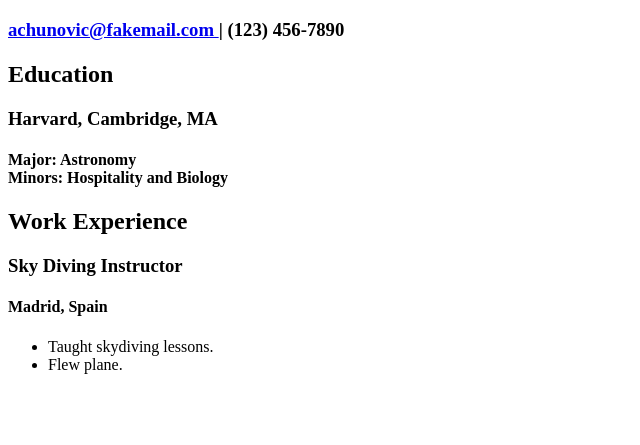
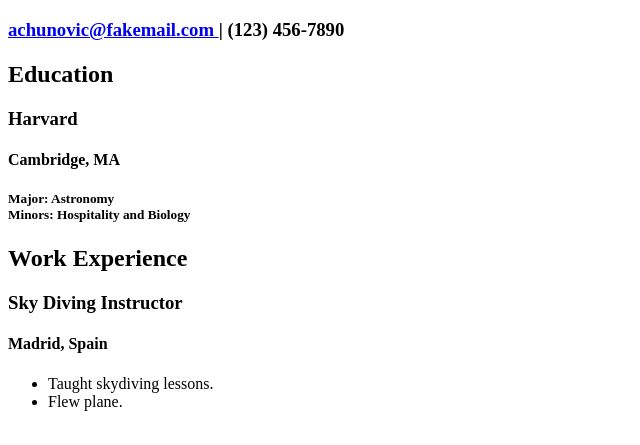
Before and after one commit to achunovic/resumeProject, a plain HTML site: page index.html in a window 1280 px wide. Shown: the part 61-506 px from the top of the page, without its empty margins (0-640 px from the left). Drawn offline with Linux system fonts and the light colour scheme.

Commit message:
Fixed some Hs

```diff
--- a/index.html
+++ b/index.html
@@ -20,12 +20,15 @@
 			Education
 		</h2>
 		<h3>
-			Harvard, Cambridge, MA
+			Harvard
 		</h3>
 		<h4>
+		Cambridge, MA
+		</h4>
+		<h5>
 		Major: Astronomy<br>
 		Minors: Hospitality and Biology
-		</h4>
+		</h5>
 		<h2>
 			Work Experience
 		</h2>
```
